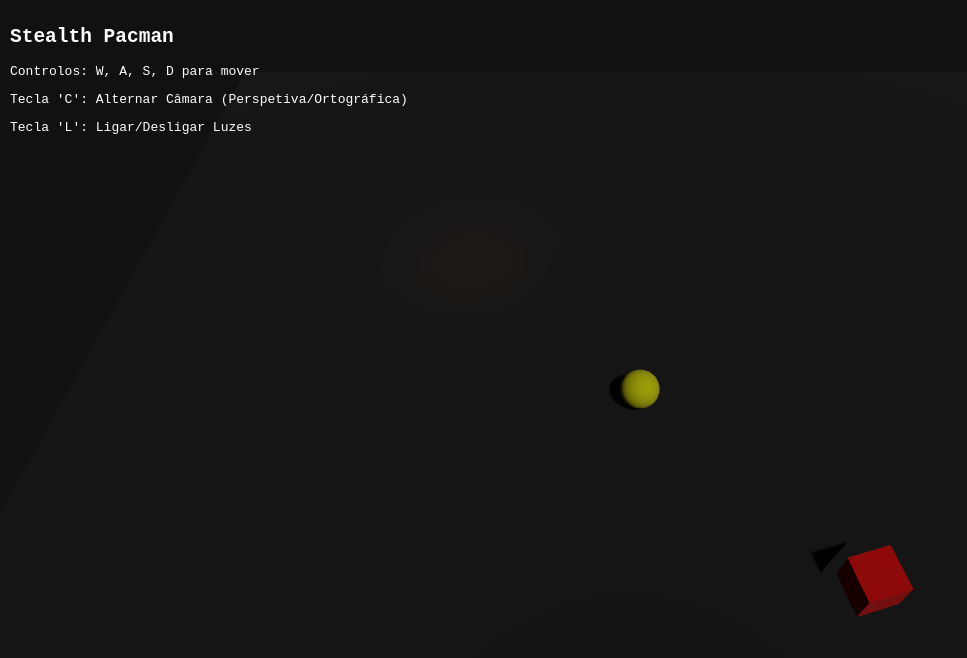
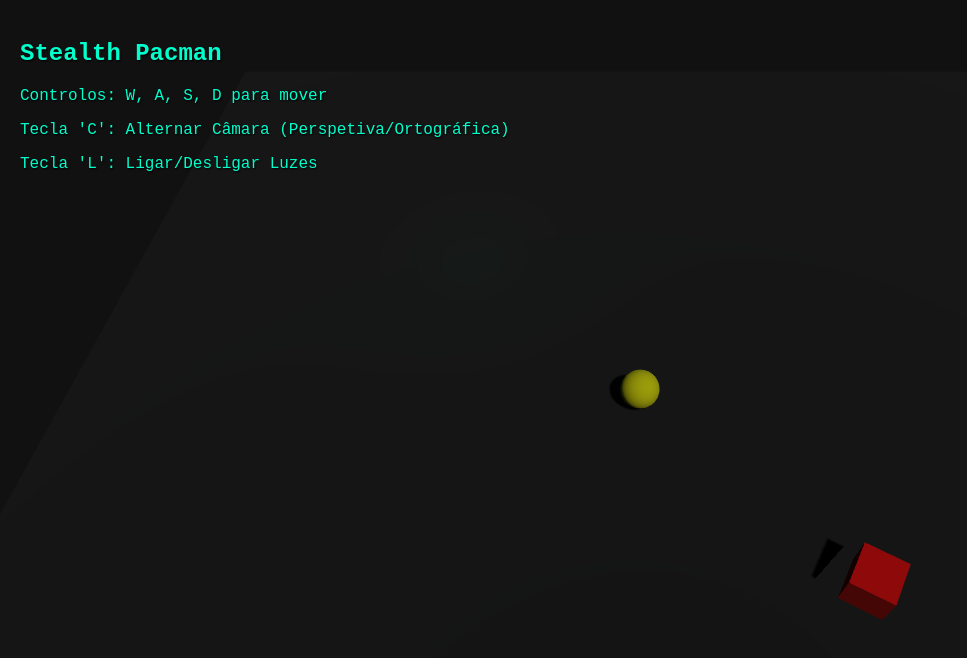
Before and after one commit to DTEXETD/ComputacaoGrafica_Projeto, a plain HTML site: page index.html in a window 1280 px wide. Shown: the whole page, without its empty margins (0-967 px from the left). Drawn offline with nearby package versions, Linux system fonts and the light colour scheme; animation ran at ten frames a second.

Commit message:
Organização do projeto por pastas e classes

```diff
--- a/index.html
+++ b/index.html
@@ -4,23 +4,11 @@
     <meta charset="UTF-8">
     <meta name="viewport" content="width=device-width, initial-scale=1.0">
     <title>Stealth Pacman 3D</title>
-    <style>
-        body { margin: 0; overflow: hidden; background-color: #000; }
-        canvas { display: block; }
-        #ui {
-            position: absolute;
-            top: 10px;
-            left: 10px;
-            color: white;
-            font-family: monospace;
-            pointer-events: none;
-        }
-    </style>
+    <link rel="stylesheet" href="style.css">
     <script type="importmap">
         {
             "imports": {
-                "three": "https://unpkg.com/three@0.160.0/build/three.module.js",
-                "three/addons/": "https://unpkg.com/three@0.160.0/examples/jsm/"
+                "three": "https://unpkg.com/three@0.160.0/build/three.module.js"
             }
         }
     </script>
@@ -32,6 +20,6 @@
         <p>Tecla 'C': Alternar Câmara (Perspetiva/Ortográfica)</p>
         <p>Tecla 'L': Ligar/Desligar Luzes</p>
     </div>
-    <script type="module" src="main.js"></script>
+    <script type="module" src="src/main.js"></script>
 </body>
 </html>
--- a/main.js
+++ /dev/null
@@ -1,154 +0,0 @@
-import * as THREE from 'three';
-
-// ====================================================================
-// 1. CONFIGURAÇÃO BÁSICA
-// ====================================================================
-const scene = new THREE.Scene();
-scene.background = new THREE.Color(0x111111); // Ambiente escuro para stealth
-
-const renderer = new THREE.WebGLRenderer({ antialias: true });
-renderer.setSize(window.innerWidth, window.innerHeight);
-// Preparar renderer para sombras (crucial num jogo stealth)
-renderer.shadowMap.enabled = true;
-renderer.shadowMap.type = THREE.PCFSoftShadowMap;
-document.body.appendChild(renderer.domElement);
-
-// ====================================================================
-// 2. CÂMARAS (Requisito: Alternar entre Perspetiva e Ortográfica) [cite: 18]
-// ====================================================================
-const aspect = window.innerWidth / window.innerHeight;
-const frustumSize = 20;
-
-// Câmara de Perspetiva (Visão 3D clássica)
-const perspectiveCamera = new THREE.PerspectiveCamera(60, aspect, 0.1, 1000);
-perspectiveCamera.position.set(0, 15, 10);
-perspectiveCamera.lookAt(0, 0, 0);
-
-// Câmara Ortográfica (Estilo isométrico clássico retro)
-const orthographicCamera = new THREE.OrthographicCamera(
-    (frustumSize * aspect) / -2, (frustumSize * aspect) / 2,
-    frustumSize / 2, frustumSize / -2,
-    0.1, 1000
-);
-orthographicCamera.position.set(0, 15, 10);
-orthographicCamera.lookAt(0, 0, 0);
-
-let activeCamera = perspectiveCamera;
-
-// ====================================================================
-// 3. LUZES (Requisito: Diversos tipos e poder desligar) [cite: 19]
-// ====================================================================
-const lights = [];
-
-const ambientLight = new THREE.AmbientLight(0x404040, 0.5); // Luz global fraca
-scene.add(ambientLight);
-lights.push(ambientLight);
-
-const directionalLight = new THREE.DirectionalLight(0xffffff, 1);
-directionalLight.position.set(10, 20, 10);
-directionalLight.castShadow = true;
-scene.add(directionalLight);
-lights.push(directionalLight);
-
-const pointLight = new THREE.PointLight(0xffaa00, 2, 10); // Simula uma luz de presença
-pointLight.position.set(-5, 2, -5);
-scene.add(pointLight);
-lights.push(pointLight);
-
-// ====================================================================
-// 4. OBJETOS (Requisito: Primitivas básicas) [cite: 16]
-// ====================================================================
-
-// Chão (O mapa do labirinto)
-const floorGeo = new THREE.PlaneGeometry(30, 30);
-const floorMat = new THREE.MeshStandardMaterial({ color: 0x222222 });
-const floor = new THREE.Mesh(floorGeo, floorMat);
-floor.rotation.x = -Math.PI / 2;
-floor.receiveShadow = true;
-scene.add(floor);
-
-// Pacman (Jogador)
-const pacmanGeo = new THREE.SphereGeometry(0.5, 32, 16);
-const pacmanMat = new THREE.MeshStandardMaterial({ color: 0xffff00 });
-const pacman = new THREE.Mesh(pacmanGeo, pacmanMat);
-pacman.position.y = 0.5;
-pacman.castShadow = true;
-scene.add(pacman);
-
-// Inimigo (Caixa que representa um "Fantasma" Patrulheiro)
-const enemyGeo = new THREE.BoxGeometry(1, 1, 1);
-const enemyMat = new THREE.MeshStandardMaterial({ color: 0xff0000 });
-const enemy = new THREE.Mesh(enemyGeo, enemyMat);
-enemy.position.set(5, 0.5, 5);
-enemy.castShadow = true;
-scene.add(enemy);
-
-// ====================================================================
-// 5. INTERAÇÃO (Requisito: Interação pelo teclado/rato) [cite: 20]
-// ====================================================================
-const keys = { w: false, a: false, s: false, d: false };
-
-window.addEventListener('keydown', (e) => {
-    const key = e.key.toLowerCase();
-    if(keys.hasOwnProperty(key)) keys[key] = true;
-
-    // Alternar Câmara
-    if(key === 'c') {
-        activeCamera = activeCamera === perspectiveCamera ? orthographicCamera : perspectiveCamera;
-    }
-
-    // Desligar/Ligar Luzes individualmente (Exemplo simples)
-    if(key === 'l') {
-        directionalLight.visible = !directionalLight.visible;
-    }
-});
-
-window.addEventListener('keyup', (e) => {
-    const key = e.key.toLowerCase();
-    if(keys.hasOwnProperty(key)) keys[key] = false;
-});
-
-// ====================================================================
-// 6. ANIMAÇÃO (Requisito: Objetos devem ser animados) [cite: 21]
-// ====================================================================
-const clock = new THREE.Clock();
-
-function animate() {
-    requestAnimationFrame(animate);
-    const delta = clock.getDelta();
-
-    // Movimento do Pacman
-    const speed = 5 * delta;
-    if (keys.w) pacman.position.z -= speed;
-    if (keys.s) pacman.position.z += speed;
-    if (keys.a) pacman.position.x -= speed;
-    if (keys.d) pacman.position.x += speed;
-
-    // Animação simples do inimigo (rotação)
-    enemy.rotation.y += 1 * delta;
-
-    renderer.render(scene, activeCamera);
-}
-
-animate();
-
-// ====================================================================
-// 7. RESPONSIVIDADE
-// ====================================================================
-window.addEventListener('resize', () => {
-    const width = window.innerWidth;
-    const height = window.innerHeight;
-    renderer.setSize(width, height);
-
-    // Atualizar Câmara Perspetiva
-    perspectiveCamera.aspect = width / height;
-    perspectiveCamera.updateProjectionMatrix();
-
-    // Atualizar Câmara Ortográfica
-    const newAspect = width / height;
-    orthographicCamera.left = -frustumSize * newAspect / 2;
-    orthographicCamera.right = frustumSize * newAspect / 2;
-    orthographicCamera.top = frustumSize / 2;
-    orthographicCamera.bottom = -frustumSize / 2;
-    orthographicCamera.updateProjectionMatrix();
-});
--- /dev/null
+++ b/src/core/CameraManager.js
@@ -0,0 +1,46 @@
+import * as THREE from 'three';
+
+export class CameraManager {
+    constructor(aspectRatio) {
+        this.frustumSize = 20;
+
+        // Câmara de Perspetiva
+        this.perspectiveCamera = new THREE.PerspectiveCamera(60, aspectRatio, 0.1, 1000);
+        this.perspectiveCamera.position.set(0, 15, 10);
+        this.perspectiveCamera.lookAt(0, 0, 0);
+
+        // Câmara Ortográfica
+        this.orthographicCamera = new THREE.OrthographicCamera(
+            (this.frustumSize * aspectRatio) / -2,
+            (this.frustumSize * aspectRatio) / 2,
+            this.frustumSize / 2,
+            this.frustumSize / -2,
+            0.1, 1000
+        );
+        this.orthographicCamera.position.set(0, 15, 10);
+        this.orthographicCamera.lookAt(0, 0, 0);
+
+        this.activeCamera = this.perspectiveCamera;
+    }
+
+    toggleCamera() {
+        this.activeCamera = this.activeCamera === this.perspectiveCamera ? this.orthographicCamera : this.perspectiveCamera;
+    }
+
+    getActive() {
+        return this.activeCamera;
+    }
+
+    onResize(width, height) {
+        const aspect = width / height;
+
+        this.perspectiveCamera.aspect = aspect;
+        this.perspectiveCamera.updateProjectionMatrix();
+
+        this.orthographicCamera.left = -this.frustumSize * aspect / 2;
+        this.orthographicCamera.right = this.frustumSize * aspect / 2;
+        this.orthographicCamera.top = this.frustumSize / 2;
+        this.orthographicCamera.bottom = -this.frustumSize / 2;
+        this.orthographicCamera.updateProjectionMatrix();
+    }
+}
--- /dev/null
+++ b/src/core/Game.js
@@ -0,0 +1,63 @@
+import * as THREE from 'three';
+import { InputManager } from './InputManager.js';
+import { CameraManager } from './CameraManager.js';
+import { LightManager } from '../environment/LightManager.js';
+import { Map } from '../environment/Map.js';
+import { Player } from '../entities/Player.js';
+import { Enemy } from '../entities/Enemy.js';
+
+export class Game {
+    constructor() {
+        this.scene = new THREE.Scene();
+        this.scene.background = new THREE.Color(0x111111);
+
+        this.renderer = new THREE.WebGLRenderer({ antialias: true });
+        this.renderer.setSize(window.innerWidth, window.innerHeight);
+        this.renderer.shadowMap.enabled = true;
+        this.renderer.shadowMap.type = THREE.PCFSoftShadowMap;
+        document.body.appendChild(this.renderer.domElement);
+
+        this.clock = new THREE.Clock();
+
+        // Inicializar Gestores
+        this.inputManager = new InputManager();
+        this.cameraManager = new CameraManager(window.innerWidth / window.innerHeight);
+        this.lightManager = new LightManager(this.scene);
+
+        // Inicializar Ambiente e Entidades
+        this.map = new Map(this.scene);
+        this.player = new Player(this.scene);
+        this.enemy = new Enemy(this.scene);
+
+        // Eventos da janela
+        window.addEventListener('resize', this.onWindowResize.bind(this));
+    }
+
+    update() {
+        const delta = this.clock.getDelta();
+
+        // Verificar teclas de sistema (Alternar câmara e luzes)
+        if (this.inputManager.consumeKey('c')) {
+            this.cameraManager.toggleCamera();
+        }
+        if (this.inputManager.consumeKey('l')) {
+            this.lightManager.toggleMainLight();
+        }
+
+        // Atualizar entidades
+        this.player.update(delta, this.inputManager);
+        this.enemy.update(delta);
+
+        // Renderizar
+        this.renderer.render(this.scene, this.cameraManager.getActive());
+    }
+
+    onWindowResize() {
+        this.cameraManager.onResize(window.innerWidth, window.innerHeight);
+        this.renderer.setSize(window.innerWidth, window.innerHeight);
+    }
+
+    start() {
+        this.renderer.setAnimationLoop(() => this.update());
+    }
+}
--- /dev/null
+++ b/src/core/InputManager.js
@@ -0,0 +1,26 @@
+export class InputManager {
+    constructor() {
+        this.keys = {};
+
+        window.addEventListener('keydown', (e) => {
+            this.keys[e.key.toLowerCase()] = true;
+        });
+
+        window.addEventListener('keyup', (e) => {
+            this.keys[e.key.toLowerCase()] = false;
+        });
+    }
+
+    isPressed(key) {
+        return this.keys[key.toLowerCase()] === true;
+    }
+
+    // Útil para teclas que só devem disparar uma vez ao carregar (ex: 'C' para câmara)
+    consumeKey(key) {
+        if (this.keys[key.toLowerCase()]) {
+            this.keys[key.toLowerCase()] = false;
+            return true;
+        }
+        return false;
+    }
+}
--- /dev/null
+++ b/src/entities/Enemy.js
@@ -0,0 +1,19 @@
+import * as THREE from 'three';
+
+export class Enemy {
+    constructor(scene) {
+        this.geometry = new THREE.BoxGeometry(1, 1, 1);
+        this.material = new THREE.MeshStandardMaterial({ color: 0xff0000 });
+        this.mesh = new THREE.Mesh(this.geometry, this.material);
+
+        this.mesh.position.set(5, 0.5, 5);
+        this.mesh.castShadow = true;
+
+        scene.add(this.mesh);
+    }
+
+    update(delta) {
+        // Animação simples de rotação de "vigilância"
+        this.mesh.rotation.y += 1.5 * delta;
+    }
+}
--- /dev/null
+++ b/src/entities/Player.js
@@ -0,0 +1,24 @@
+import * as THREE from 'three';
+
+export class Player {
+    constructor(scene) {
+        this.geometry = new THREE.SphereGeometry(0.5, 32, 16);
+        this.material = new THREE.MeshStandardMaterial({ color: 0xffff00 });
+        this.mesh = new THREE.Mesh(this.geometry, this.material);
+
+        this.mesh.position.y = 0.5;
+        this.mesh.castShadow = true;
+
+        scene.add(this.mesh);
+        this.speed = 5;
+    }
+
+    update(delta, inputManager) {
+        const moveDistance = this.speed * delta;
+
+        if (inputManager.isPressed('w')) this.mesh.position.z -= moveDistance;
+        if (inputManager.isPressed('s')) this.mesh.position.z += moveDistance;
+        if (inputManager.isPressed('a')) this.mesh.position.x -= moveDistance;
+        if (inputManager.isPressed('d')) this.mesh.position.x += moveDistance;
+    }
+}
--- /dev/null
+++ b/src/environment/LightManager.js
@@ -0,0 +1,21 @@
+import * as THREE from 'three';
+
+export class LightManager {
+    constructor(scene) {
+        this.ambientLight = new THREE.AmbientLight(0x404040, 0.4);
+        scene.add(this.ambientLight);
+
+        this.mainLight = new THREE.DirectionalLight(0xffffff, 1);
+        this.mainLight.position.set(10, 20, 10);
+        this.mainLight.castShadow = true;
+        scene.add(this.mainLight);
+
+        this.pointLight = new THREE.PointLight(0x00ffcc, 1, 15);
+        this.pointLight.position.set(-5, 2, -5);
+        scene.add(this.pointLight);
+    }
+
+    toggleMainLight() {
+        this.mainLight.visible = !this.mainLight.visible;
+    }
+}
--- /dev/null
+++ b/src/environment/Map.js
@@ -0,0 +1,17 @@
+import * as THREE from 'three';
+
+export class Map {
+    constructor(scene) {
+        // Criar o chão principal
+        const floorGeo = new THREE.PlaneGeometry(30, 30);
+        const floorMat = new THREE.MeshStandardMaterial({ color: 0x222222 });
+        this.floor = new THREE.Mesh(floorGeo, floorMat);
+
+        this.floor.rotation.x = -Math.PI / 2;
+        this.floor.receiveShadow = true;
+
+        scene.add(this.floor);
+
+        // Aqui podem futuramente criar uma matriz de 0s e 1s para gerar paredes (caixas)
+    }
+}
--- /dev/null
+++ b/src/main.js
@@ -0,0 +1,5 @@
+import { Game } from './core/Game.js';
+
+// Instanciar e arrancar o jogo
+const stealthPacman = new Game();
+stealthPacman.start();
--- /dev/null
+++ b/style.css
@@ -0,0 +1,17 @@
+body {
+    margin: 0;
+    overflow: hidden;
+    background-color: #000;
+}
+canvas {
+    display: block;
+}
+#ui {
+    position: absolute;
+    top: 20px;
+    left: 20px;
+    color: #00ffcc; /* Estilo retro/hacker para stealth */
+    font-family: 'Courier New', Courier, monospace;
+    pointer-events: none;
+    text-shadow: 1px 1px 2px black;
+}
```
